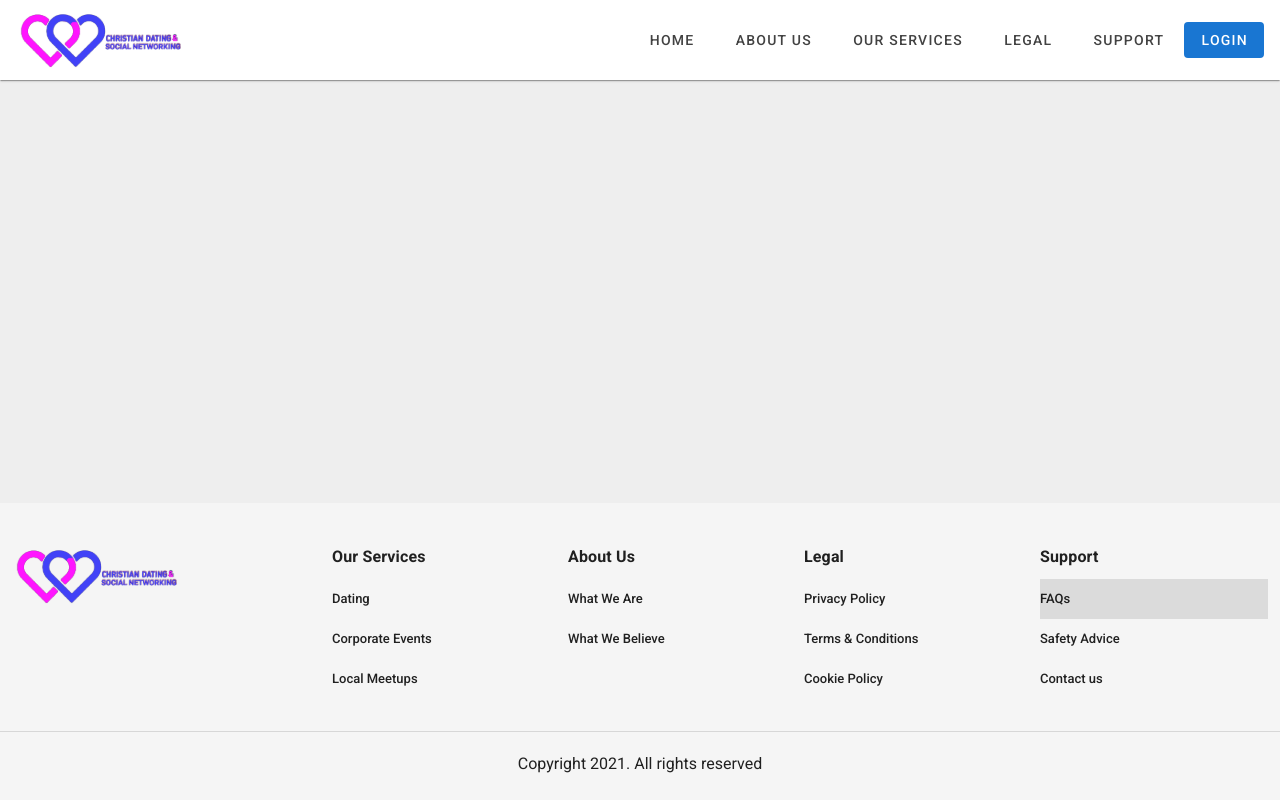
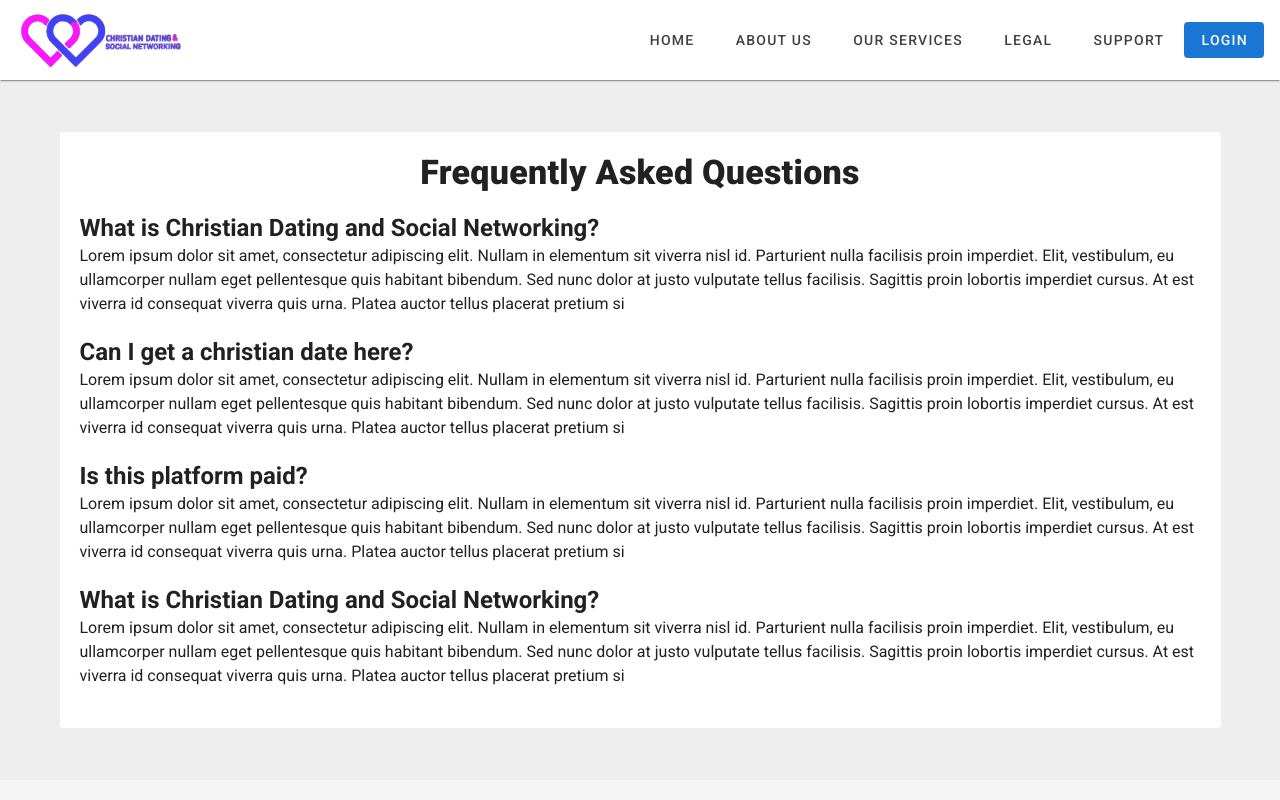
Before and after one commit to symplytheo/christian-dating-site, a Nuxt app: page /faqs in a window 1280 px wide. Shown: the top 800 px of the page. Built offline with nearby package versions, Linux system fonts and the light colour scheme.

Commit message:
create faqs page

```diff
--- /dev/null
+++ b/pages/faqs.vue
@@ -0,0 +1,50 @@
+<template>
+  <v-container class="rounded my-10">
+    <v-card flat class="pa-5">
+      <h2 class="text-h5 text-md-h4 font-weight-black mb-5 text-center">
+        Frequently Asked Questions
+      </h2>
+
+      <div v-for="(item, i) in faqs" :key="i" class="mb-5">
+        <h4 class="text-h6 text-md-h5 font-weight-bold">
+          {{ item.question }}
+        </h4>
+        <p>
+          {{ item.answer }}
+        </p>
+      </div>
+    </v-card>
+  </v-container>
+</template>
+
+<script>
+export default {
+  data: () => ({
+    faqs: [
+      {
+        question: 'What is Christian Dating and Social Networking?',
+        answer:
+          'Lorem ipsum dolor sit amet, consectetur adipiscing elit. Nullam in elementum sit viverra nisl id. Parturient nulla facilisis proin imperdiet. Elit, vestibulum, eu ullamcorper nullam eget pellentesque quis habitant bibendum. Sed nunc dolor at justo vulputate tellus facilisis. Sagittis proin lobortis imperdiet cursus. At est viverra id consequat viverra quis urna. Platea auctor tellus placerat pretium si',
+      },
+      {
+        question: 'Can I get a christian date here?',
+        answer:
+          'Lorem ipsum dolor sit amet, consectetur adipiscing elit. Nullam in elementum sit viverra nisl id. Parturient nulla facilisis proin imperdiet. Elit, vestibulum, eu ullamcorper nullam eget pellentesque quis habitant bibendum. Sed nunc dolor at justo vulputate tellus facilisis. Sagittis proin lobortis imperdiet cursus. At est viverra id consequat viverra quis urna. Platea auctor tellus placerat pretium si',
+      },
+      {
+        question: 'Is this platform paid?',
+        answer:
+          'Lorem ipsum dolor sit amet, consectetur adipiscing elit. Nullam in elementum sit viverra nisl id. Parturient nulla facilisis proin imperdiet. Elit, vestibulum, eu ullamcorper nullam eget pellentesque quis habitant bibendum. Sed nunc dolor at justo vulputate tellus facilisis. Sagittis proin lobortis imperdiet cursus. At est viverra id consequat viverra quis urna. Platea auctor tellus placerat pretium si',
+      },
+      {
+        question: 'What is Christian Dating and Social Networking?',
+        answer:
+          'Lorem ipsum dolor sit amet, consectetur adipiscing elit. Nullam in elementum sit viverra nisl id. Parturient nulla facilisis proin imperdiet. Elit, vestibulum, eu ullamcorper nullam eget pellentesque quis habitant bibendum. Sed nunc dolor at justo vulputate tellus facilisis. Sagittis proin lobortis imperdiet cursus. At est viverra id consequat viverra quis urna. Platea auctor tellus placerat pretium si',
+      },
+    ],
+  }),
+  head() {
+    return { title: 'Frequently Asked Questions' }
+  },
+}
+</script>
```
